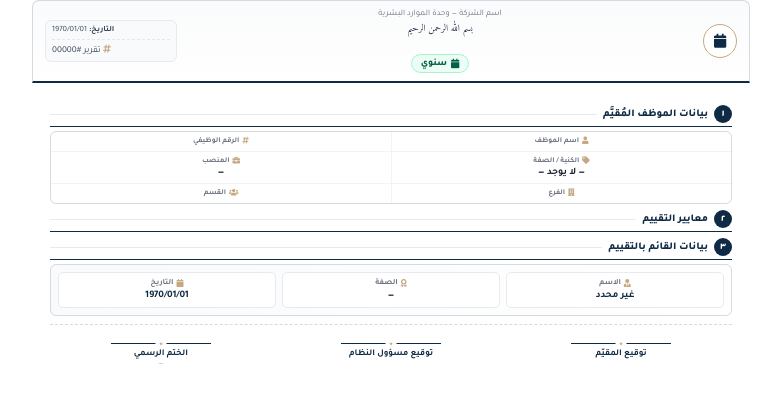
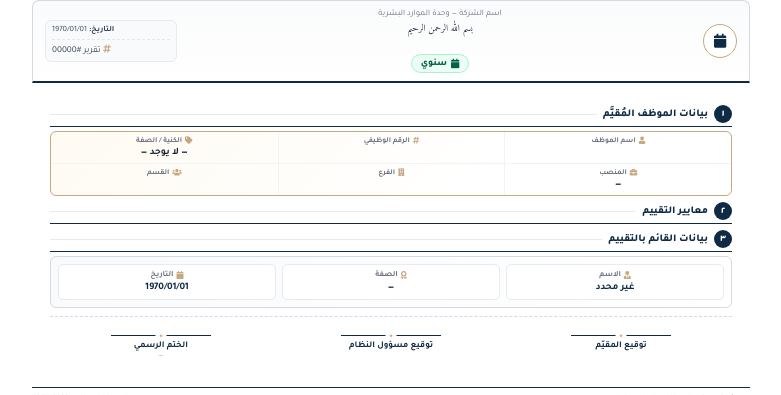
Before and after one commit to hussen200555ali-maker/employee-evaluation, a PHP site: template app/Views/evaluations/print.php in a window 1280 px wide. Shown: the top 395 px of the page, without its empty margins (249-1030 px from the left). Run offline with PHP 8.4, Linux system fonts and the light colour scheme; the template is opened without the code that fills it, so the values that code supplies are empty.

Commit message:
feat(CD-040.5): gold-styled evaluated-employee card matching program card (3-col)
 info-card: 2px gold border, 3-column grid, hover highlight — mirror of program card. Print kept compact (1.5px gold, 3-col). Verified DOM: border rgb(197,168,128) 2px, 3 cols, 6 cells.

```diff
--- a/app/Views/evaluations/print.php
+++ b/app/Views/evaluations/print.php
@@ -27,11 +27,11 @@ body{ margin:0; background:#fff; color:var(--text); font-size:11px;}
 .section-num{ width:18px; height:18px; background:var(--navy); color:#fff; border-radius:50%; display:flex; align-items:center; justify-content:center; font-size:9.5px; font-weight:800; flex-shrink:0;}
 .section-head h2{ margin:0; font-size:10.5px; font-weight:800; color:var(--navy);}
 .section-head .line{ flex:1; height:1px; background:#e8eaed;}
-.info-card{ border:1px solid var(--border); border-radius:6px; overflow:hidden;}
-.info-grid{ display:grid; grid-template-columns:1fr 1fr; }
+.info-card{ background:linear-gradient(135deg,#fffbf3 0%,#fff 65%); border:1.5px solid var(--gold); border-radius:6px; overflow:hidden; }
+.info-grid{ display:grid; grid-template-columns:repeat(3,1fr); }
 .info-cell{ padding:4px 8px; display:flex; flex-direction:column; gap:1px; border-bottom:1px solid #f1f3f5; border-left:1px solid #f1f3f5;}
-.info-cell:nth-child(even){ border-left:none;}
-.info-cell:nth-last-child(-n+2){ border-bottom:none;}
+.info-cell:nth-child(3n){ border-left:none;}
+.info-cell:nth-last-child(-n+3){ border-bottom:none;}
 .info-cell label{ font-size:7.5px; font-weight:700; color:var(--muted); display:flex; align-items:center; gap:3px; justify-content:center;}
 .info-cell label i{ color:var(--gold); font-size:7.5px;}
 .info-cell span{ font-size:10px; font-weight:600; color:var(--text); text-align:center; display:block; width:100%;}
```
Also changed, not shown: app/Views/evaluations/show.php (+7 -5 lines).
